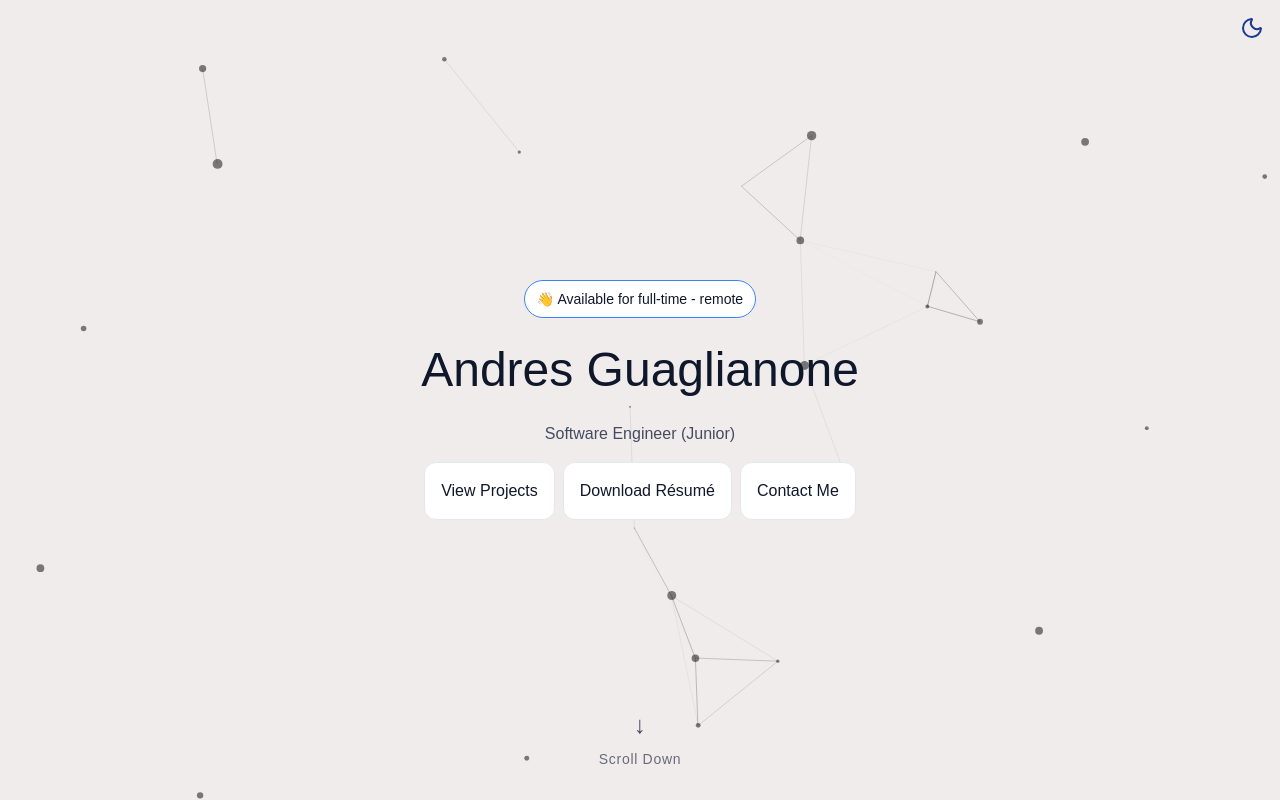
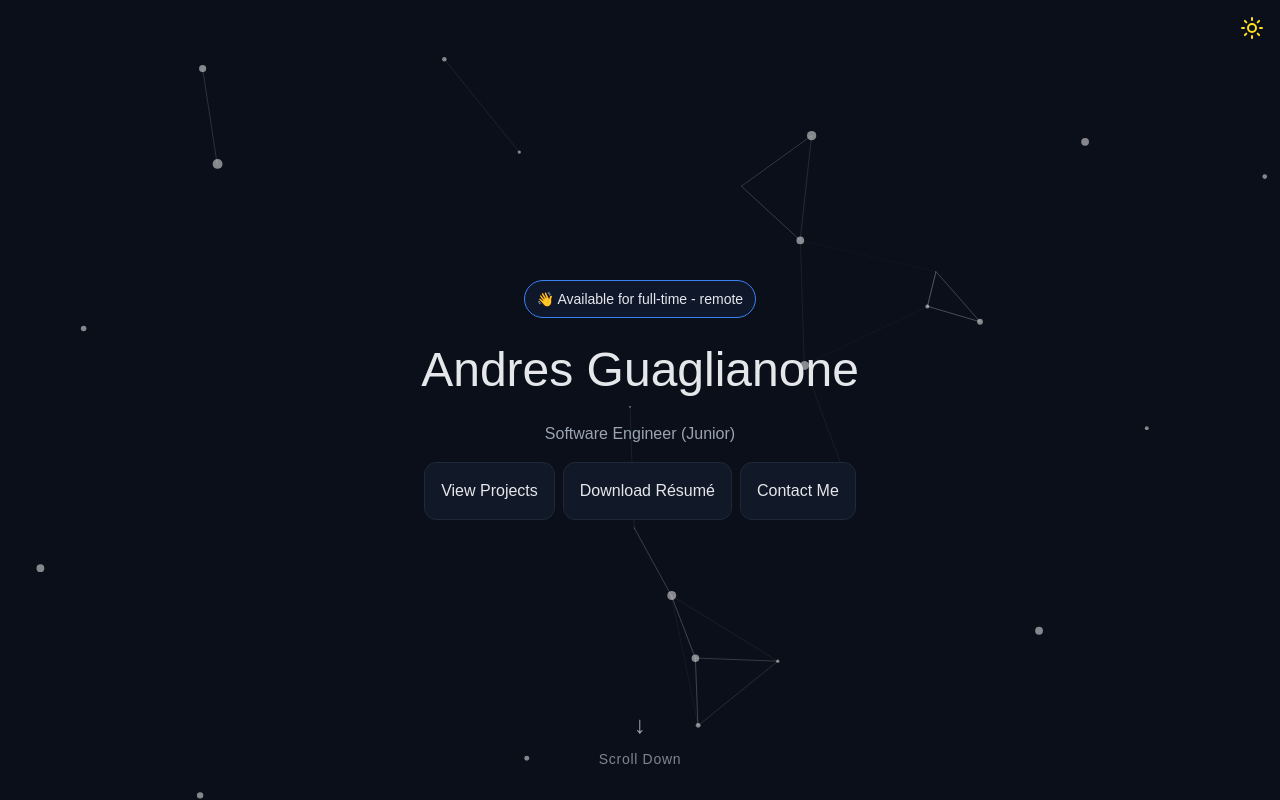
Before and after one commit to andresfelipe0715/Portfolio, a React (Vite) app: page / in a window 1280 px wide. Shown: the top 800 px of the page. Built offline with nearby package versions, Linux system fonts and the light colour scheme.

Commit message:
Made dark theme default

```diff
--- a/src/components/ParticlesBackground.jsx
+++ b/src/components/ParticlesBackground.jsx
@@ -2,7 +2,7 @@ import { useEffect, useState } from "react";
 
 export default function ParticlesBackground() {
   const [theme, setTheme] = useState(
-    () => localStorage.getItem("theme") || "light"
+    () => localStorage.getItem("theme") || "dark"
   );
   const [particlesLoaded, setParticlesLoaded] = useState(false);
 
--- a/src/components/ThemeToggle.jsx
+++ b/src/components/ThemeToggle.jsx
@@ -3,16 +3,17 @@ import { Moon, Sun } from "lucide-react";
 import { useEffect, useState } from "react";
 
 export default function ThemeToggle({ size = "sm" }) {
-  const [isDarkMode, setIsDarkMode] = useState(false);
+  const [isDarkMode, setIsDarkMode] = useState(true);
 
   useEffect(() => {
   const storedTheme = localStorage.getItem("theme");
-    if (storedTheme === "dark") {
+  if (storedTheme === "dark" || !storedTheme) {
     setIsDarkMode(true);
     document.documentElement.classList.add("dark");
+    localStorage.setItem("theme", "dark");
   } else {
-      localStorage.setItem("theme", "light");
     setIsDarkMode(false);
+    document.documentElement.classList.remove("dark");
   }
 }, []);
 
```
Lines whose indentation alone changed are shown as unchanged.
